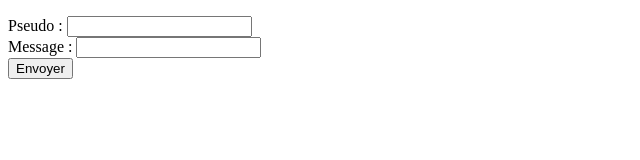
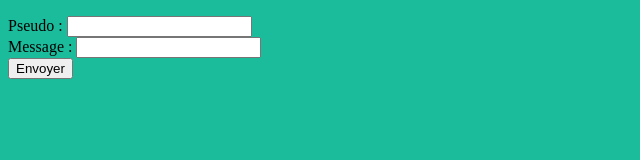
Before and after one commit to malekse/test, a plain HTML site: page index.html in a window 1280 px wide. Shown: the whole page, without its empty margins (0-640 px from the left). Drawn offline with Linux system fonts and the light colour scheme.

Commit message:
modif couleur fond

```diff
--- a/index.html
+++ b/index.html
@@ -4,7 +4,7 @@
         <title>formulaire</title>
         <meta charset="utf-8" />
     </head>
-    <body>
+    <body style ="background-color:#1abc9c">
  <form action="minichat_post.php" method="post">
         <p>
         <label for="pseudo">Pseudo</label> : <input type="text" name="pseudo" id="pseudo" /><br />
```
